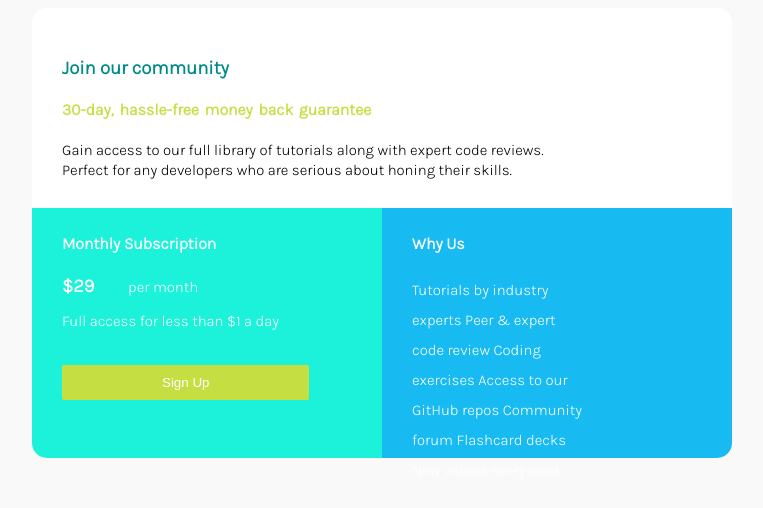
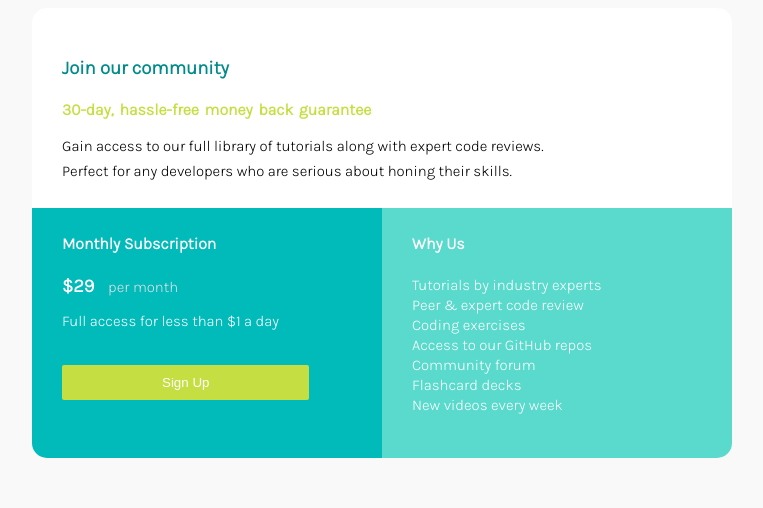
Before and after one commit to Nagma1234/flex-assignment, a plain HTML site: page index.html in a window 1280 px wide. Shown: the part 159-667 px from the top of the page, without its empty margins (258-1021 px from the left). Drawn offline with Linux system fonts and the light colour scheme.

Commit message:
Second commit

```diff
--- a/index.html
+++ b/index.html
@@ -28,7 +28,7 @@
     <div class="b3">
         <div class="b33">
             <h4>Why Us</h4>
-            <p>Tutorials by industry experts Peer & expert code review Coding exercises Access to our GitHub repos Community forum Flashcard decks New videos every week</p>
+            <p>Tutorials by industry experts Peer & expert code review Coding exercises <br> Access to our GitHub repos Community forum <br> Flashcard decks <br> New videos every week</p>
         </div>
     </div>
     </div>
--- a/style.css
+++ b/style.css
@@ -33,7 +33,7 @@ body{
 
     height: 250px;
     width: 350px;
-    background-color: rgb(28, 242, 217);
+    background-color: rgb(1, 186, 186);
     border-radius: 0px 0px 0px 15px;
 
 }
@@ -41,26 +41,29 @@ body{
 
     height: 250px;
     width: 350px;
-    background-color: rgb(24, 187, 241);
+    background-color:  rgba(2, 202, 179, 0.649);
     border-radius: 0px 0px 15px 0px;
 }
 
 .b11 h3{
     color: darkcyan;
    padding: 30px 0px 0px 30px;
+   margin-bottom: 10px;
 }
 
 .b11 h4{
     color: rgb(197, 223, 66);
    padding: 0px 0px 0px 30px;
+   margin-bottom: 0px;
    word-spacing: 2px;
+
 
 }
 .b11 p{
     color: black;
     padding: 0px 0px 0px 30px;
     font-size: 15px;
-    line-height: 20px;
+    line-height: 25px;
 
 
 }
@@ -75,8 +78,8 @@ body{
 }
 .b22 p{
     display: inline;
-    color: white;
-   padding: 0px 0px 20px 30px;
+    color: rgb(224, 224, 227);
+   padding: 0px 0px 20px 10px;
    font-size: 15px;
 }
 #b2{
@@ -102,8 +105,8 @@ button{
 .b33 p{
    text-align: left;
     color: white;
-   padding: 0px 150px 20px 30px;
+   padding: 0px 120px 20px 30px;
    font-size: 15px;
-   line-height: 30px;
+   line-height: 20px;
 
 }
```
